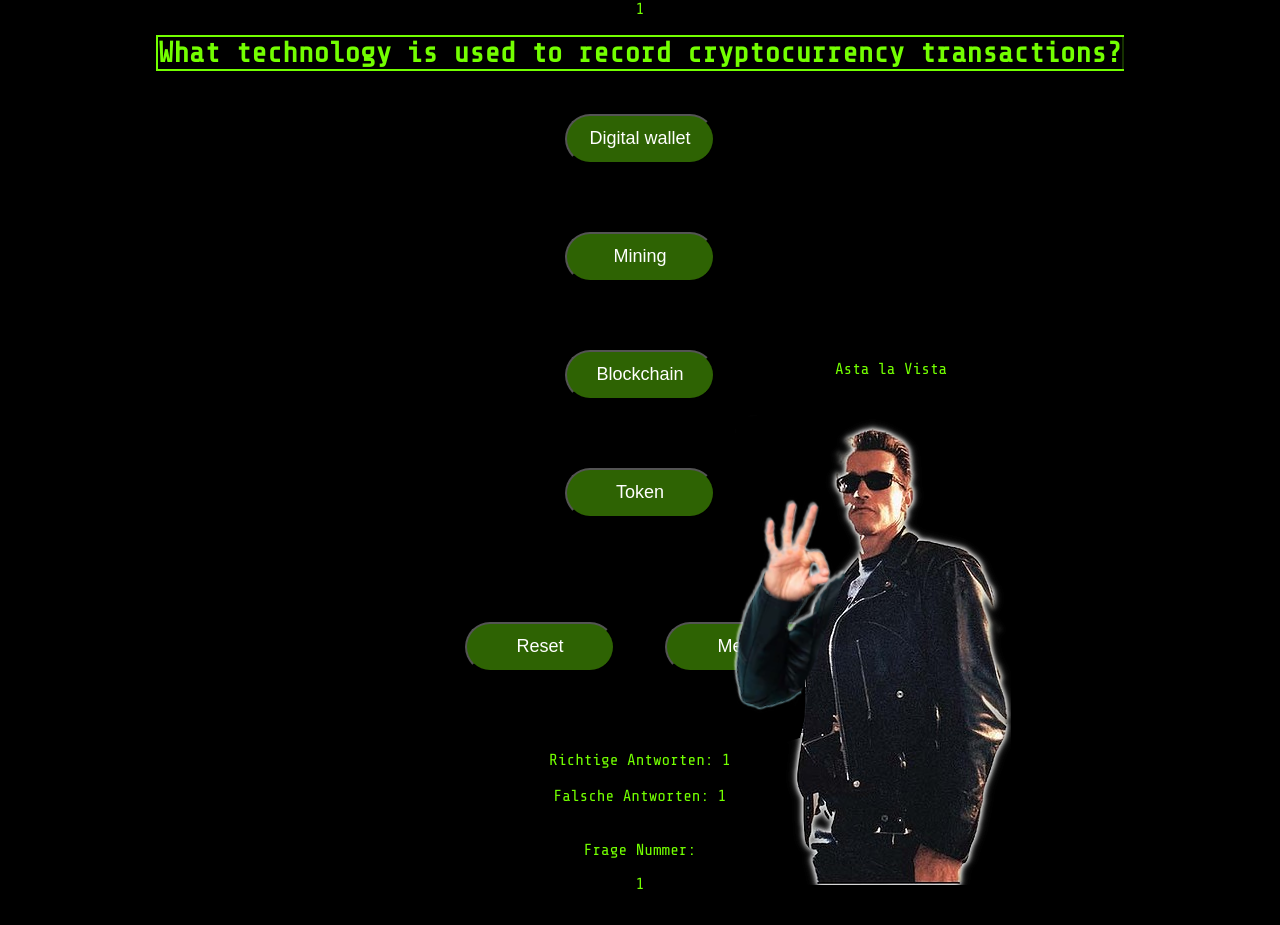
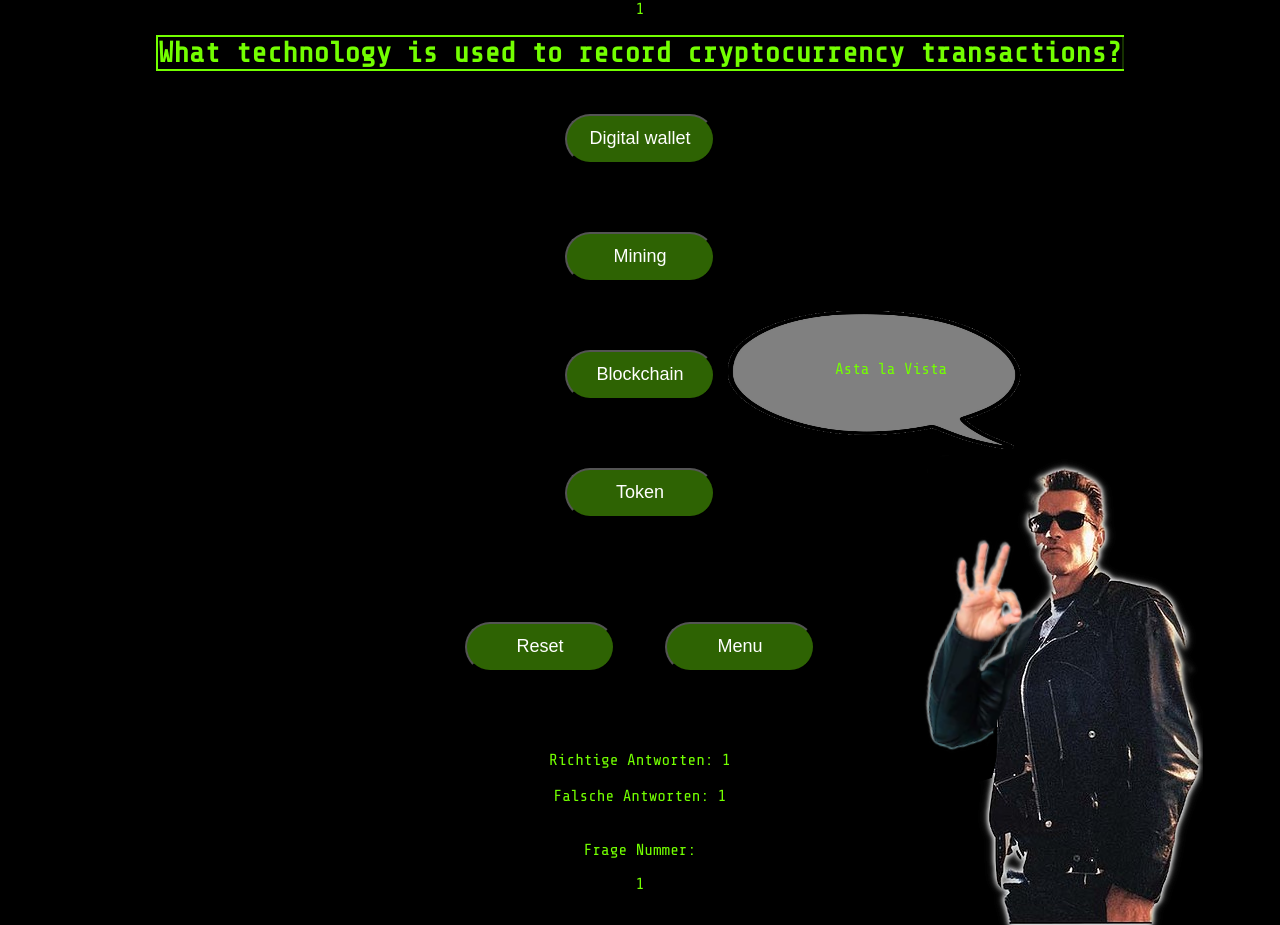
Before and after one commit to beniwein/TechQuest, a PHP site: page /questions.php in a window 1280 px wide. Before the commit the page ends 889 px from the top, so only its background shows below. Run offline with PHP 8.4, Linux system fonts and the light colour scheme; the visitor is signed in with stand-in values (Sample User, id 1).

Commit message:
FrankPreFinalSprechblaseCommit

```diff
--- a/css/style.css
+++ b/css/style.css
@@ -115,8 +115,17 @@ form {
 
 #terminatorimg {
   position: absolute;
-  top: 50%;
-  right: 20%;
+  top: 55%;
+  right: 5%;
+  pointer-events: none;
+}
+
+@media screen and (max-width: 540px) {
+  #terminatorimg {
+    right: -35%;
+  }
+
+
 }
 
 #jokerbutton {
@@ -135,5 +144,27 @@ form {
   position: absolute;
   top: 45%;
   right: 26%;
+  z-index: 5;
 
 }
+
+#sprech{
+  position: absolute;
+  top: 35%;
+  right: 20%;
+  height: 200px;
+  width: 300px;
+  z-index: 5;
+  opacity: 50%;
+
+}
+@media screen and (max-width: 540px) {
+
+  #hint {
+    right: 0%;
+  }
+  #sprech {
+    right: -30%;
+  }
+
+}
--- a/questions.php
+++ b/questions.php
@@ -11,8 +11,7 @@
 <body>
 
 <!-- <div id="hints"> </div> -->
-
-<div id="hint"></div>
+<img id="sprech" src="img/sprech.png" ><div id="hint"></div>
 <form method='post'>
 
     <?php
```
Also changed, not shown: img/sprech.png (added).
